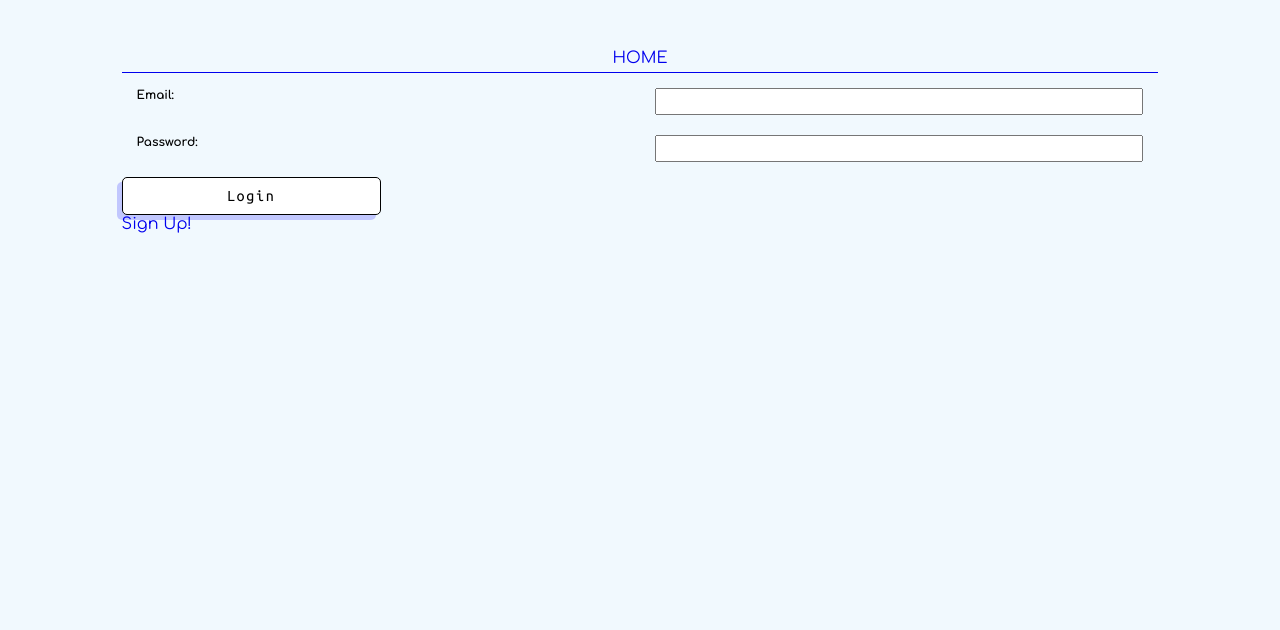
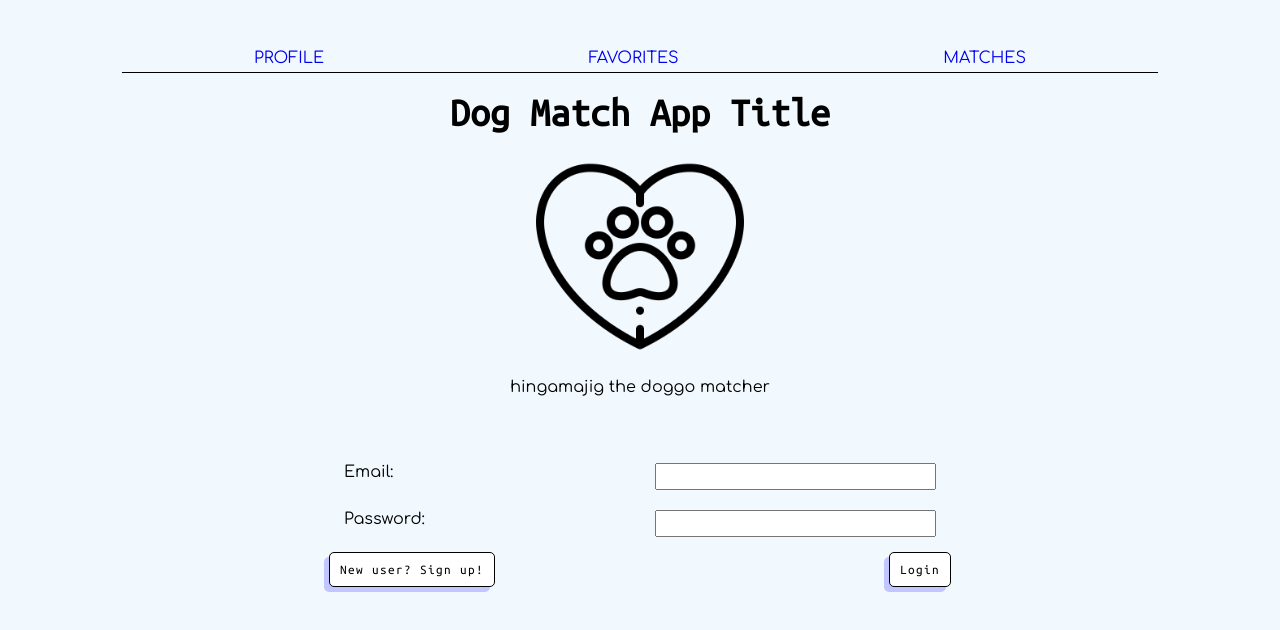
Before and after one commit to Dog-Match/dog-match-fe, a React (Create React App) app: page /login in a window 1280 px wide. Shown: the top 630 px of the page. Built offline with nearby package versions, Linux system fonts and the light colour scheme; the HTML template or start-up script is replaced by a standard one.

Commit message:
styles, login/logout/signup/nav, file structure, icon

```diff
--- a/src/App.js
+++ b/src/App.js
@@ -28,13 +28,26 @@ export default class App extends Component {
     logout = () => {
       localStorage.clear();
       this.setState({ token: '' });
+      // this.state.history.push('/');
     }
     render() {
       return (
         <div>
           <Router>
-            <header>
-              <NavLink exact className = 'nav-bar' activeClassName='active-link' to="/">Home</NavLink>
+            <header className='nav-bar'>
+              <NavLink exact activeClassName='active-link' to="/">Profile</NavLink>
+
+              {/* Dummy Link */}
+              <NavLink exact activeClassName='active-link' to="/">Favorites</NavLink>
+
+              {/* Dummy Link */}
+              <NavLink exact activeClassName='active-link' to="/">Matches</NavLink>
+
+              {this.state.token && (
+                <button className="logout-button" onClick={this.logout}>
+								Log Out
+                </button>
+              )}
             </header>
 
             <Switch>
--- a/src/LoginPage.js
+++ b/src/LoginPage.js
@@ -1,6 +1,7 @@
 import React, { Component } from 'react';
 import { Link } from 'react-router-dom';
 import { login } from './fetch-utils.js';
+import './styles/Login.css';
 
 
 export default class LoginPage extends Component {
@@ -19,7 +20,13 @@ export default class LoginPage extends Component {
     render() {
       return (
         <div>
-          <form onSubmit={this.handleSubmit}>
+          <header className='login-header'>
+            <h1>Dog Match App Title</h1>
+            <img src='./paw.png' alt="paw logo"/><br/>
+            hingamajig the doggo matcher
+          </header>
+          <section className='login-container'>
+            <form onSubmit={this.handleSubmit} className='login-form'>
               <label>
                 Email:
                 <input value={this.state.email} onChange={(e)=> this.setState({ email: e.target.value })} type = 'email'/>
@@ -28,10 +35,12 @@ export default class LoginPage extends Component {
                   Password:
                 <input value={this.state.password} onChange={(e)=> this.setState({ password: e.target.value })} type = 'password'/>
               </label>
-            <button> Login </button>
+              <span className='button-container'>
+                <Link to ="/signup"><button>New user? Sign up!</button></Link>
+                <button className='login-button'> Login </button>
+              </span>
             </form>
-
-          <Link to ="/signup">Sign Up!</Link>
+          </section>
         </div>
       );
     }
--- a/src/ProfilePage.js
+++ b/src/ProfilePage.js
@@ -220,8 +220,8 @@ export default class ProfilePage extends Component {
               </select>
             </label>
 
-            <label className = "results-button">
-              <button> Get Results!</button>
+            <label className = "results-button-container">
+              <button className = 'results-button'> Get Results!</button>
             </label>
 
           </form>
--- a/src/SignupPage.js
+++ b/src/SignupPage.js
@@ -1,5 +1,6 @@
 import React, { Component } from 'react';
 import { signUp } from './fetch-utils.js';
+import './styles/Login.css';
 
 export default class SignupPage extends Component {
   state = {
@@ -19,7 +20,13 @@ export default class SignupPage extends Component {
     return (
 
       <div>
-        <form onSubmit={this.handleSubmit}>
+        <header className='login-header'>
+          <h1>Dog Match App Title</h1>
+          <img src='./paw.png' alt="paw logo"/><br/>
+            Sign up for a new account!
+        </header>
+        <section className='login-container'>
+          <form onSubmit={this.handleSubmit} className='login-form'>
             <label>
             Email:
               <input value={this.state.email} onChange={(e)=> this.setState({ email: e.target.value })} type = 'email'/>
@@ -30,6 +37,7 @@ export default class SignupPage extends Component {
             </label>
             <button>Sign Up</button>
           </form>
+        </section>
       </div>
 
     );
--- a/src/fetch-utils.js
+++ b/src/fetch-utils.js
@@ -33,7 +33,6 @@ export async function updateProfile(state, token){
     .send ({ profile: state })
     .set('Authorization', token);
   return response.body;
-
 }
 
 export async function getFavorites(token) {
@@ -41,7 +40,6 @@ export async function getFavorites(token) {
   const response = await request
     .get(`${URL}api/favorites`)
     .set('Authorization', token);
-
   return response.body;
 }
 
--- a/src/styles/App.css
+++ b/src/styles/App.css
@@ -21,11 +21,23 @@ html, body {
 
 .nav-bar {
   display: flex;
-  justify-content: center;
+  justify-content: space-around;
   align-items: center;
   padding-bottom: 5px;
   border-bottom: 1px solid;
   text-transform: uppercase;
+}
+
+.logout-button {
+  align-self: flex-end;
+  font-size:.85em;
+  width:8%;
+  margin:10px;
+}
+
+.button-container {
+  display: flex;
+  justify-content: space-between;
 }
 
 h1 {
@@ -45,3 +57,25 @@ input:focus {
 select:focus {
   outline: none;
 }
+
+button {
+  box-shadow: -5px 5px 0px 0px rgba(0, 0, 255, .2);
+  border-radius: 5px;
+  border: 1px solid black;
+  background-color: white;
+  font-family: 'Ubuntu Mono', monospace;
+  padding: 10px;
+  letter-spacing: .1em;
+}
+
+button:active {
+  box-shadow: -5px 5px 0px 0px rgba(0, 0, 255, .2);
+  background-color: grey;
+  border-radius:  5px;
+  color:white;
+  padding: 10px;
+}
+
+button:hover {
+  background-color: lightgrey;
+}
--- /dev/null
+++ b/src/styles/Login.css
@@ -0,0 +1,41 @@
+.login-header h1{
+    font-size: 2.5em;
+    margin:.5em;
+  }
+
+.login-header {
+    display: flex;
+    flex-direction: column;
+    justify-content: center;
+    align-items: center;
+}
+
+.login-header img {
+    width: 20%;
+}
+
+.login-container {
+    display: flex;
+    justify-content: center;
+    align-items: center;
+}
+
+.login-form {
+    display: block;
+    margin-top: 5%;
+    width:60%;
+}
+
+.login-form label {
+    padding: 5px;
+    margin: 10px;
+    display: grid;
+    grid-template-columns: 1fr 1fr;
+}
+
+.login-form input {
+    padding: 5px;
+    margin-left: 15px;
+    font-family: 'Ubuntu Mono', monospace;
+    /* border: 1px dotted; */
+}
--- a/src/styles/profile.css
+++ b/src/styles/profile.css
@@ -1,4 +1,3 @@
-
 .profile-header {
     display: flex;
     flex-direction: row;
@@ -28,38 +27,38 @@
     margin-right: 5%;
 }
 
-form {
+.profile-quiz {
     font-size: .75em;
     font-weight: bold;
 }
 
-label {
+.profile-quiz label {
     padding: 5px;
     margin: 10px;
     display: grid;
     grid-template-columns: 1fr 1fr;
 }
 
-input {
+.profile-quiz input {
     padding: 5px;
     margin-left: 15px;
     font-family: 'Ubuntu Mono', monospace;
     /* border: 1px dotted; */
 }
 
-select {
+.profile-quiz select {
     padding: 5px;
     margin-left: 15px;
     font-family: 'Ubuntu Mono', monospace;
     /* border: 1px dotted; */
 }
 
-.results-button {
+.results-button-container {
     display: flex;
     justify-content: flex-end;
 }
 
-button:active {
+.results-button:active {
     box-shadow: -5px 5px 0px 0px rgba(0, 0, 255, .2);
     background-color: grey;
     border-radius:  5px;
@@ -68,11 +67,11 @@ button:active {
     width:25%;
 }
 
-button:hover {
+.results-button:hover {
     background-color: lightgrey;
 }
 
-button {
+.results-button {
     box-shadow: -5px 5px 0px 0px rgba(0, 0, 255, .2);
     border-radius: 5px;
     border: 1px solid black;
```
Also changed, not shown: public/paw.png (added), 1 other file (tests, documents, lock files or other folders). Lines whose indentation alone changed are shown as unchanged.
